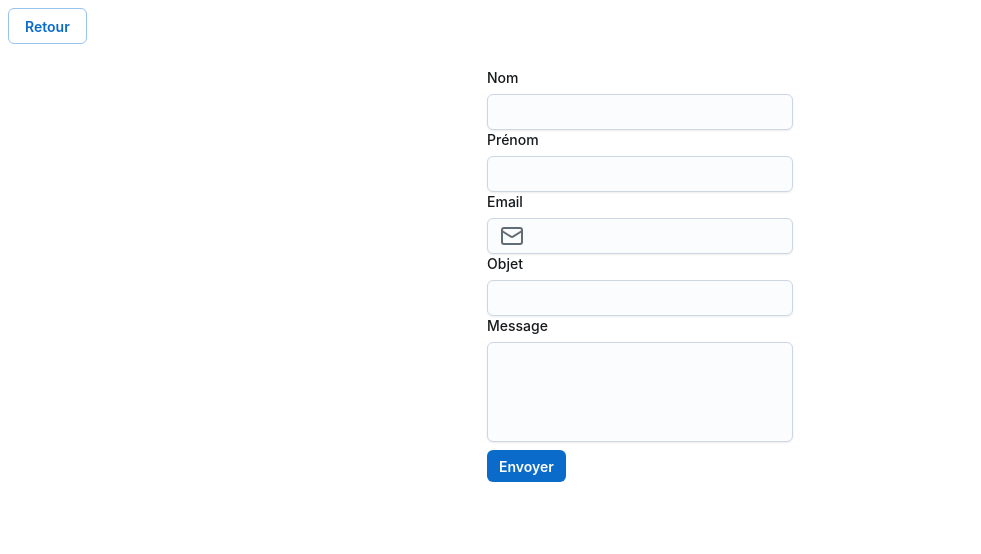
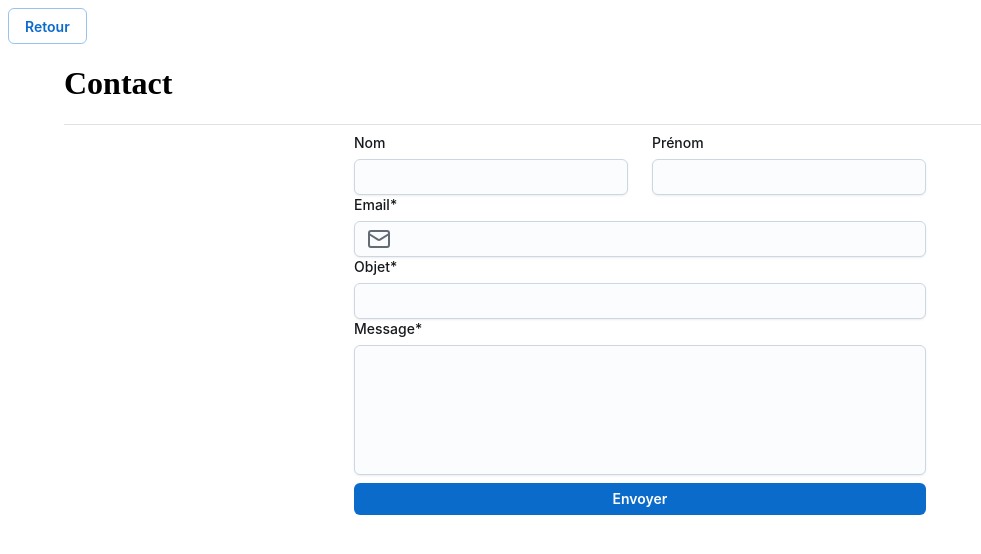
Before and after one commit to benoitbelloc/portfolio, a React (Vite) app: page /contact in a window 1280 px wide. Shown: the top 554 px of the page, without its empty margins (0-981 px from the left). Built offline with nearby package versions, Linux system fonts and the light colour scheme.

Commit message:
mail entièrement fonctionnel, template egalement

```diff
--- a/src/component/contact.tsx
+++ b/src/component/contact.tsx
@@ -1,8 +1,8 @@
-import { Button, FormControl, FormLabel, Input, Stack, Step, StepButton, StepIndicator, Stepper, Textarea, Typography } from "@mui/joy";
+import { Button, Divider, FormControl, FormLabel, Input, Stack, Textarea } from "@mui/joy";
 import emailjs from '@emailjs/browser';
 import { useNavigate } from "react-router-dom";
 import React, { useRef } from "react";
-import { Check, CheckCircleIcon, MailIcon } from "lucide-react";
+import { MailIcon } from "lucide-react";
 
 
 export default function Contact() {
@@ -20,9 +20,11 @@ export default function Contact() {
         })
         .then((result) => {
             console.log(result.text);
+            alert("Votre message a bien été envoyé");
             form.current.reset();
         }, (error) => {
             console.log(error.text);
+            alert("Une erreur est survenue, veuillez réessayer");
             form.current.reset();
         });
     }
@@ -30,9 +32,12 @@ export default function Contact() {
     return (
         <div>
             <Button onClick={() => navigate('/home')} variant="outlined">Retour</Button>
-            <Stack alignItems={"center"} justifyContent="center" mt={3}>
+            <Stack ml={7} mr={7}>
+            <h1>Contact</h1>
+            <Divider inset="none" />
+            <Stack direction={"row"} justifyContent="center" mt={1}>
                     <form ref={form} onSubmit={sendEmail}>
-
+                        <Stack direction={"row"} spacing={3}>
                         <FormControl>
                         <FormLabel>Nom</FormLabel>
                         <Input type="text" name="user_lastName" />
@@ -41,17 +46,18 @@ export default function Contact() {
                         <FormLabel>Prénom</FormLabel>
                         <Input type="text" name="user_firstName" />
                         </FormControl>
+                        </Stack>
                         <FormControl>
-                        <FormLabel>Email</FormLabel>
-                        <Input type="email" name="user_email" startDecorator={<MailIcon />}/>
+                        <FormLabel>Email*</FormLabel>
+                        <Input required type="email" name="user_email" startDecorator={<MailIcon />}/>
                         </FormControl>
                         <FormControl>
-                        <FormLabel>Objet</FormLabel>
-                        <Input type="text" name="user_object" />
+                        <FormLabel>Objet*</FormLabel>
+                        <Input required type="text" name="user_object" />
                         </FormControl>
                         <FormControl>
-                        <FormLabel sx={{ gridColumn: '1/-1' }}>Message</FormLabel>
-                        <Textarea required name="user_message" sx={{ height: 100 }}/>
+                        <FormLabel sx={{ gridColumn: '1/-1' }}>Message*</FormLabel>
+                        <Textarea required name="user_message" sx={{ height: 130 }}/>
                         </FormControl>
                         <Button
                         type="submit"
@@ -59,22 +65,13 @@ export default function Contact() {
                         size="sm"
                         color="primary"
                         sx={{ gridColumn: '1/-1', mt: 1}}
-                        // onClick={}
+                        fullWidth
                         >
                             Envoyer
                         </Button>
             </form>
             </Stack>
+            </Stack>
         </div>
     )
 }
-
-{/* <Stepper sx={{ width: '100%' }}>
-                            <Step
-                            active
-                            indicator={
-                              <StepIndicator variant="outlined" color="primary">
-                                <CheckCircleIcon />
-                              </StepIndicator>
-                            }><Typography level="title-lg">Identité</Typography></Step>
-                        </Stepper> */}
--- a/src/component/home.tsx
+++ b/src/component/home.tsx
@@ -1,4 +1,4 @@
-import { Button, Card, CardContent, Stack, Typography } from "@mui/joy";
+import { Button, Card, CardContent, Divider, Stack, Typography } from "@mui/joy";
 import { useNavigate } from "react-router-dom";
 
 export default function Home() {
@@ -8,7 +8,10 @@ export default function Home() {
     return (
         <div>
             <Button onClick={() => navigate('/')} variant="outlined">Retour</Button>
-            <Stack direction="row" spacing={3} justifyContent="center" mt={10}>
+            <Stack ml={7} mr={7}>
+            <h1>Dasboard</h1>
+            <Divider inset="none" />
+            <Stack direction="row" spacing={3} justifyContent="center" mt={3}>
             <Card variant="outlined" sx={{ width: 250, backgroundColor: cardColor, '&:hover': { boxShadow: 'md', borderColor: 'neutral.outlinedHoverBorder' } }}>
                 <Typography level="title-lg">Expériences</Typography>
                 <CardContent>
@@ -70,6 +73,7 @@ export default function Home() {
                 </CardContent>
             </Card>
             </Stack>
+            </Stack>
         </div>
     )
 }
```
